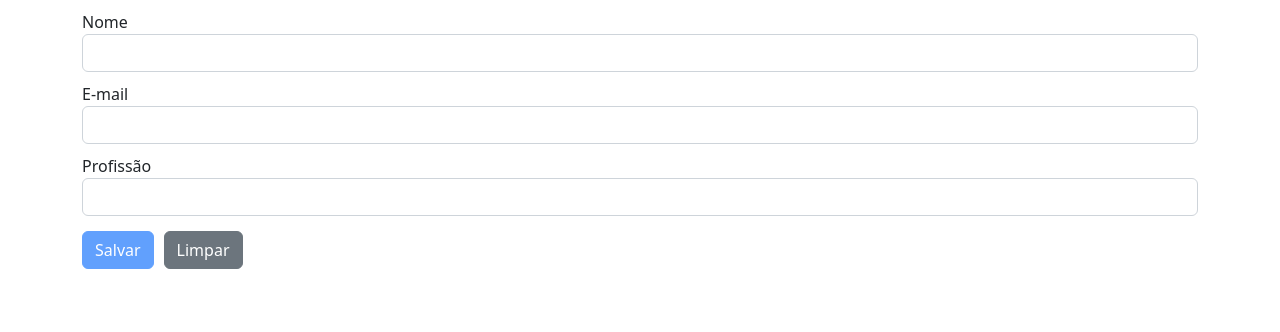
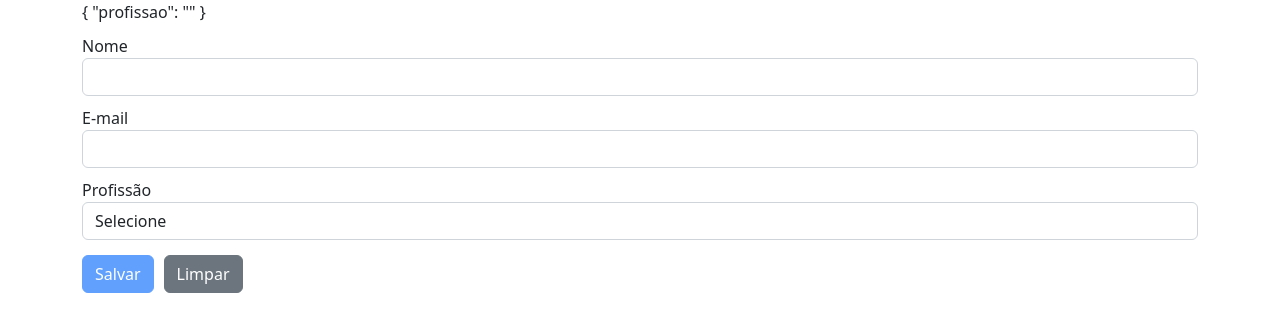
Before and after one commit to robertocajueiro/formulario-angular, an Angular app: page / in a window 1280 px wide. Shown: the top 332 px of the page. Built offline with nearby package versions, Linux system fonts and the light colour scheme.

Commit message:
12.13. Limpando formulários (reset)

```diff
--- a/src/app/app.component.html
+++ b/src/app/app.component.html
@@ -1,4 +1,6 @@
 <div class="container">
+
+  {{ cliente | json }}
 
   <div *ngIf="usuarioForm.invalid && usuarioForm.dirty"  class="alert alert-danger">
     Preencha todos os campos corretamente.
--- a/src/app/app.component.ts
+++ b/src/app/app.component.ts
@@ -4,7 +4,7 @@ import { NgForm } from '@angular/forms';
 class Cliente {
   nome!: string;
   email!: string;
-  profissao!: string;
+  profissao: string = '';
 }
 
 @Component({
@@ -17,14 +17,10 @@ export class AppComponent {
   cliente = new Cliente();
 
   profissoes = ['Programador', 'Empresário', 'Outra'];
-  profissao = 'Selecione';
 
   salvar(form: NgForm){
-    //this.cliente.nome = form.value.primeiroNome;
-    //this.cliente.email = form.value.emailAddress;
-    //this.cliente.profissao = form.value.profissao;
+    console.log(form);
 
-    console.log(form);
-    console.log(this.cliente)
+    form.reset({ profissao: '' });
   }
 }
```
